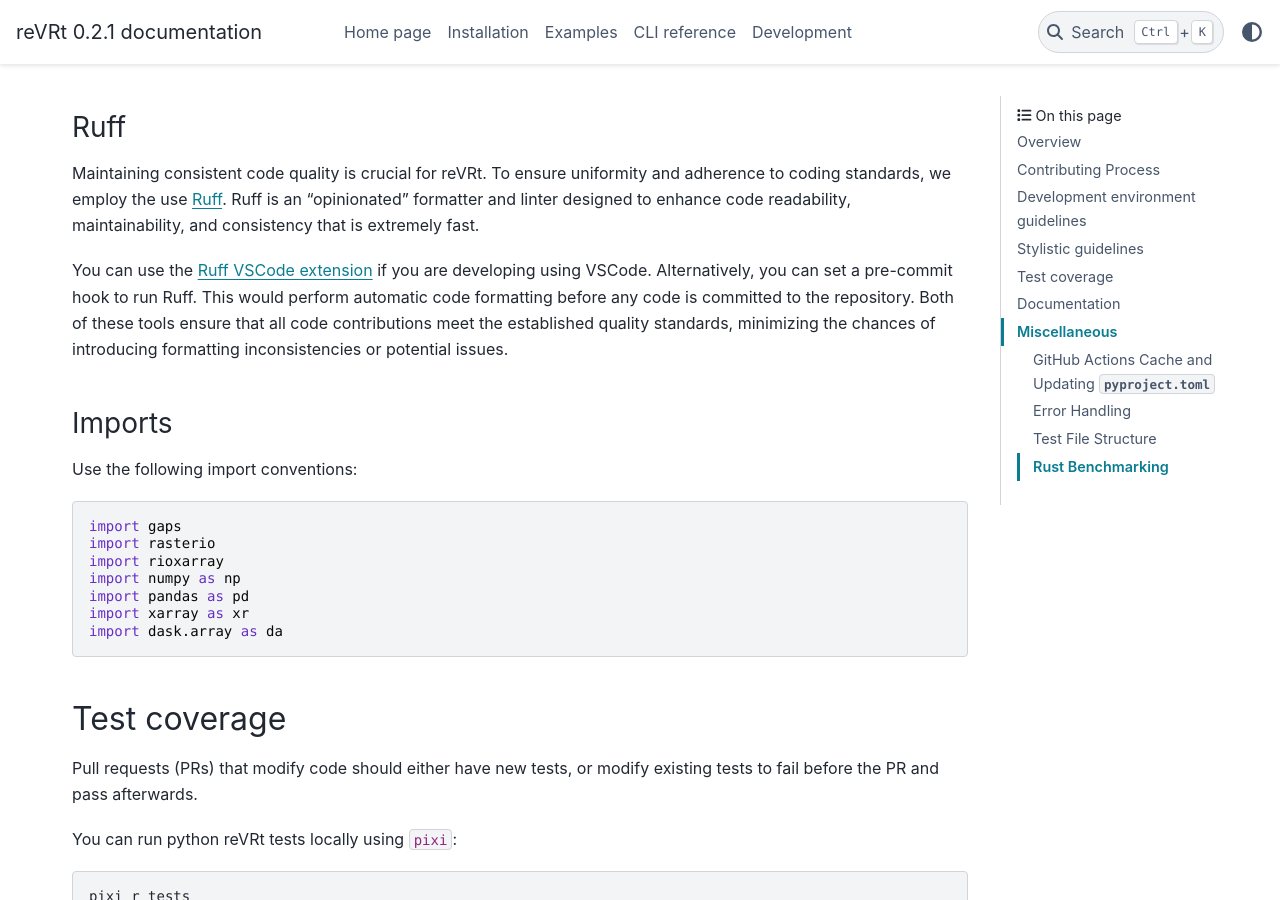
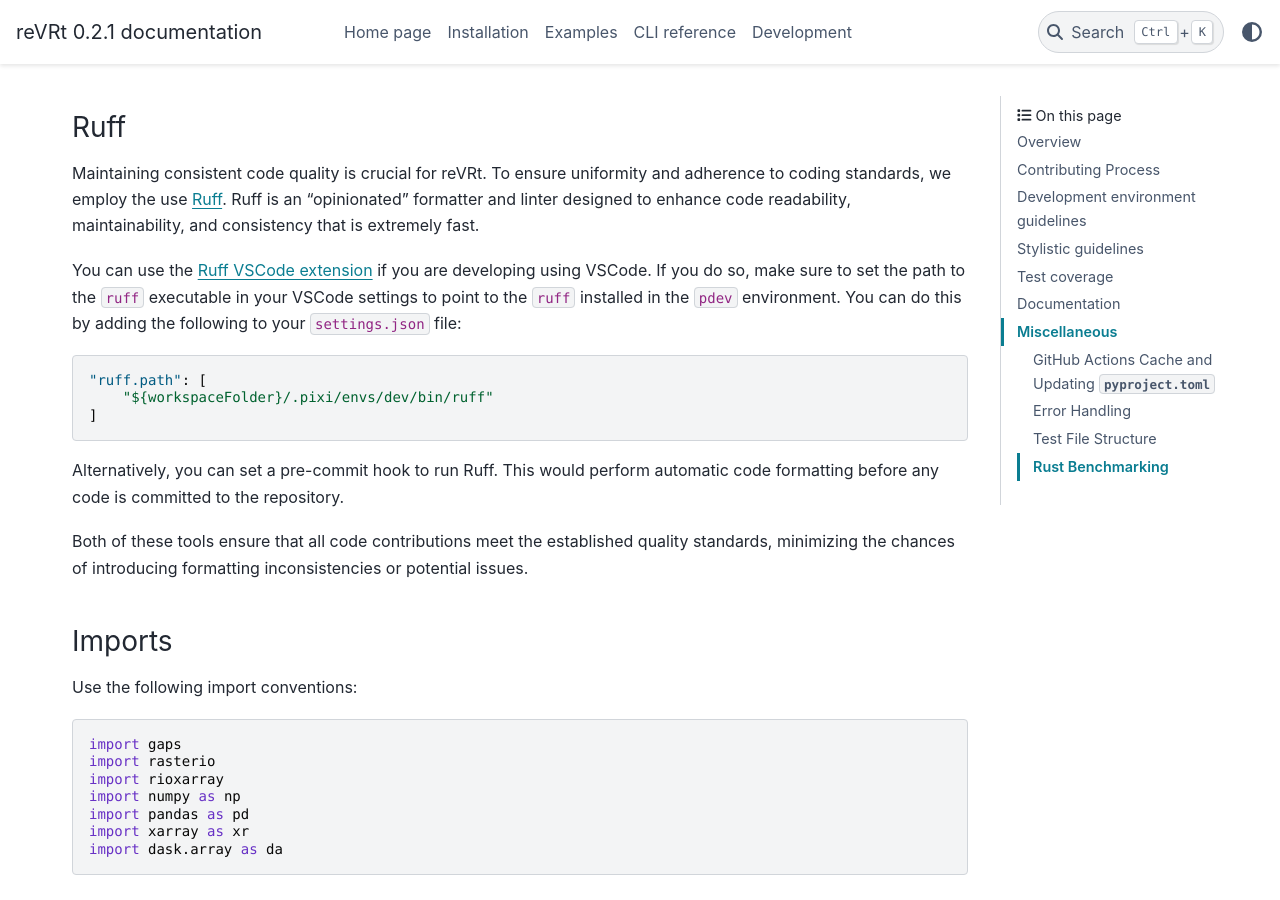
Before and after one commit to NREL/reVRt, a Sphinx documentation site: the page built from docs/source/dev/README.rst, in a window 1280 px wide and 900 px high, scrolled down 1759 px. Built offline with Sphinx 7.4.7 and the PyData theme 0.15.4, drawn with Linux system fonts in a browser that asks for light colours; pages that are not in the unit, such as notebooks, are missing from menus.

Commit message:
Add text about Ruff extension

```diff
--- a/docs/source/dev/README.rst
+++ b/docs/source/dev/README.rst
@@ -95,8 +95,19 @@
 maintainability, and consistency that is extremely fast.
 
 You can use the `Ruff VSCode extension <https://marketplace.visualstudio.com/items?itemName=charliermarsh.ruff>`_
-if you are developing using VSCode. Alternatively, you can set a pre-commit hook to run Ruff.
-This would perform automatic code formatting before any code is committed to the repository.
+if you are developing using VSCode. If you do so, make sure to set the path to the ``ruff``
+executable in your VSCode settings to point to the ``ruff`` installed in the ``pdev`` environment.
+You can do this by adding the following to your ``settings.json`` file:
+
+.. code-block:: json
+
+    "ruff.path": [
+        "${workspaceFolder}/.pixi/envs/dev/bin/ruff"
+    ]
+
+Alternatively, you can set a pre-commit hook to run Ruff. This would perform automatic code formatting
+before any code is committed to the repository.
+
 Both of these tools ensure that all code contributions meet the established quality standards,
 minimizing the chances of introducing formatting inconsistencies or potential issues.
 
```
